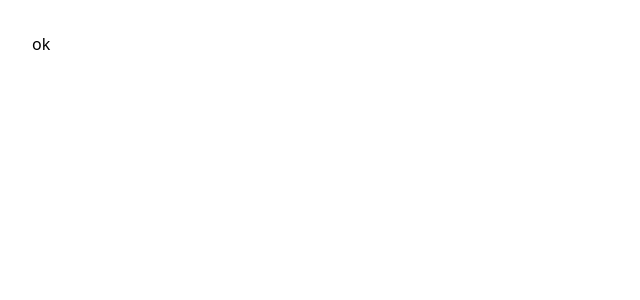
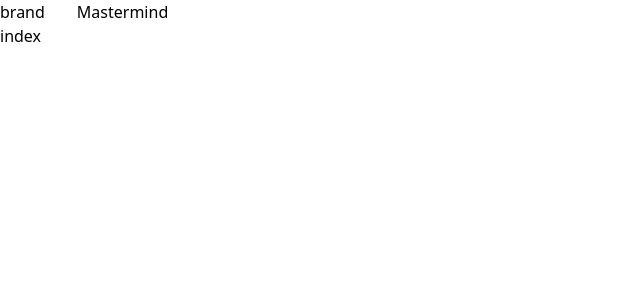
Before and after one commit to pharos-lab/games, a Nuxt app: page / in a window 1280 px wide. Shown: the top 300 px of the page, without its empty margins (0-640 px from the left). Built offline with nearby package versions, Linux system fonts and the light colour scheme.

Commit message:
add basic navbar

```diff
--- a/app.vue
+++ b/app.vue
@@ -1,3 +1,9 @@
 <template>
+  <header class="flex gap-8">
+      <div><NuxtLink to="/">brand</NuxtLink></div>
+      <nav class="flex gap-4">
+          <NuxtLink to="/mastermind">Mastermind</NuxtLink>
+      </nav>
+  </header>
   <NuxtPage />
 </template>
--- a/pages/index.vue
+++ b/pages/index.vue
@@ -1,3 +1,3 @@
 <template>
-    <div class="p-8">ok</div>
+    index
 </template>
--- /dev/null
+++ b/pages/mastermind.vue
@@ -0,0 +1 @@
+<template>mastermind</template>
```
